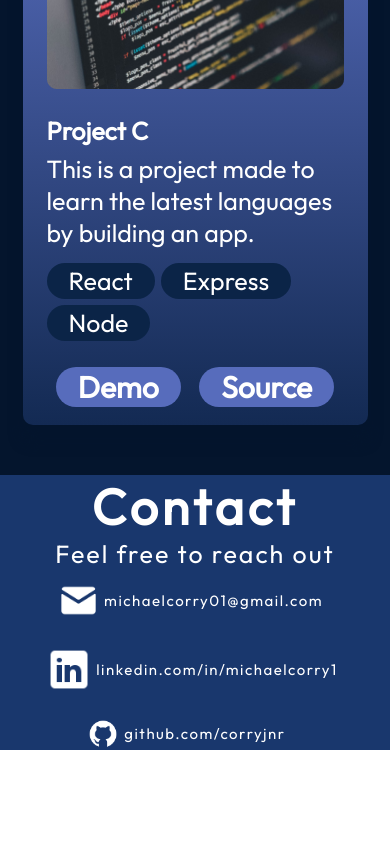
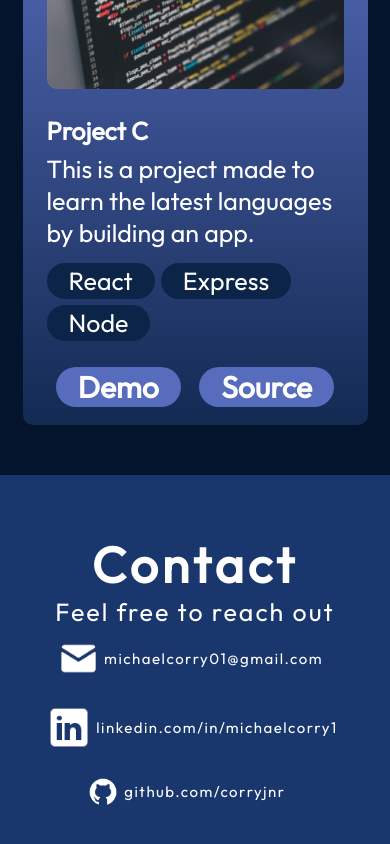
Before and after one commit to corryjnr/react-portfolio, a React (Vite) app: page / in a window 390 px wide. Shown: the part 4606-5450 px from the top of the page. Before the commit the page ends 5356 px from the top, so only its background shows below. Built offline with nearby package versions, Linux system fonts and the light colour scheme.

Commit message:
UI tweaks

```diff
--- a/src/components/Contact/Contact.module.css
+++ b/src/components/Contact/Contact.module.css
@@ -50,7 +50,6 @@
     .container {
         flex-direction: column;
         margin-top: 50px;
-        padding: 0 0;
     }
 
     .text {
```
